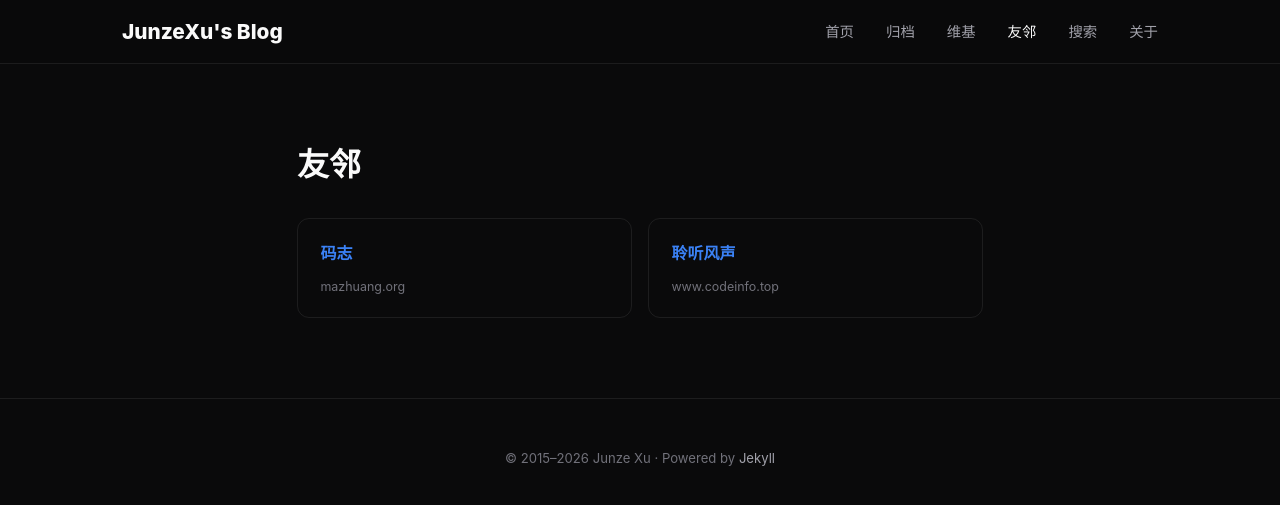
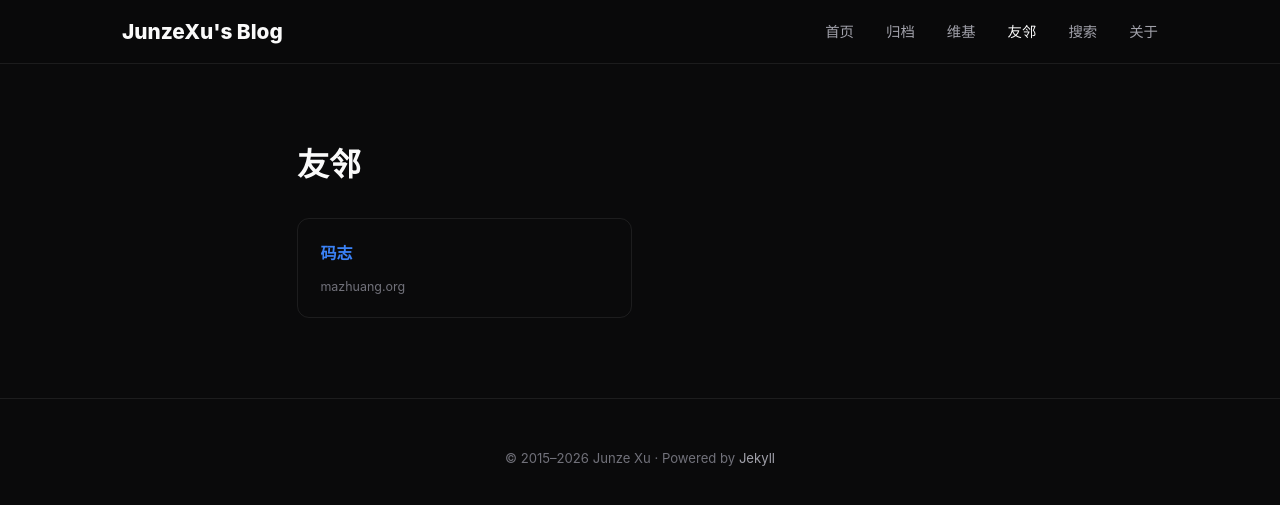
Before and after one commit to JKWrist/JKWrist.github.io, a Jekyll site: the page built from pages/links.md, in a window 1280 px wide. Shown: the top 505 px of the page. Built offline with Jekyll 4.4.1, drawn with Linux system fonts in a browser that asks for light colours; comment, search, counter and statistics services are not loaded.

Commit message:
友邻移除失效链接，保留码志

```diff
--- a/_data/links.yml
+++ b/_data/links.yml
@@ -1,7 +1,6 @@
+# 友邻链接
+# 格式：name（名称）、url（链接）、src（分组：life/www）
+
 - name: 码志
-  url: http://mazhuang.org
-  src: life
-
-- name: 聆听风声
-  url: http://www.codeinfo.top
+  url: https://mazhuang.org
   src: www
```
